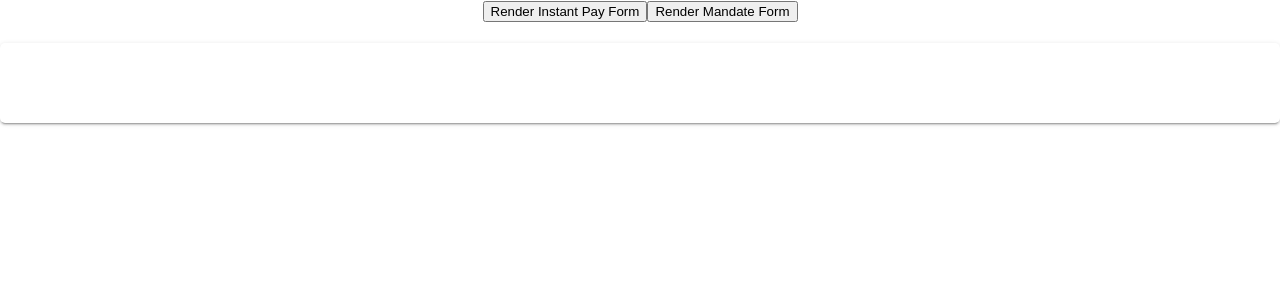
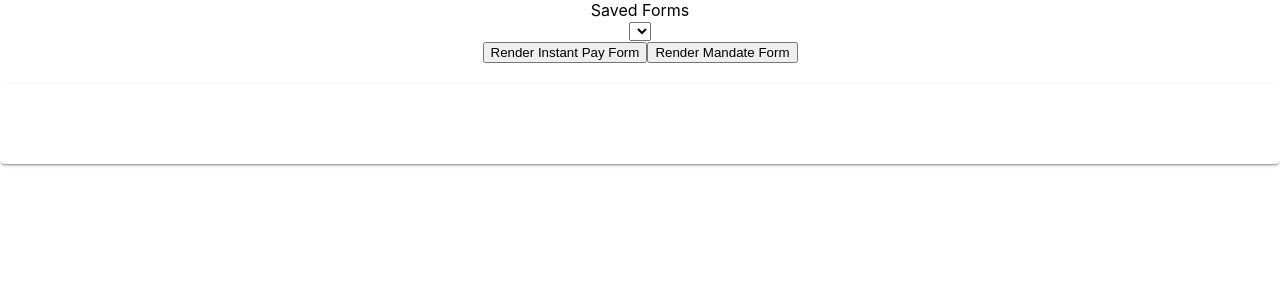
Before and after one commit to mynamenn/FormBuilderRenderer, a React (Create React App) app: page / in a window 1280 px wide. Shown: the top 300 px of the page. Built offline with nearby package versions, Linux system fonts and the light colour scheme.

Commit message:
Added view saved forms functionality

```diff
--- a/package.json
+++ b/package.json
@@ -1,7 +1,6 @@
 {
   "name": "renderer",
   "version": "0.1.0",
-  "proxy": "http://localhost:8080",
   "private": true,
   "dependencies": {
     "@testing-library/jest-dom": "^4.2.4",
--- a/src/components/MainPage.jsx
+++ b/src/components/MainPage.jsx
@@ -7,7 +7,8 @@ var link = "";
 var formType = "";
 class MainPage extends React.Component {
     state = {
-        newForm: {},
+        savedForms: [],
+        formName: "",
         tasks: {},
         taskIds: [],
         Regex: {},
@@ -16,21 +17,23 @@ class MainPage extends React.Component {
 
     handleGetData = (form) => {
         axios
-            .get('/DemoApp/add')
+            .get('http://localhost:8080/DemoApp/add')
             .then(response => {
-                this.setState({ newForm: response.data['newForm'] });
-                this.setState({ tasks: response.data['tasks'] });
+                console.log(response.data);
+                this.setState({ savedForms: response.data });
+                this.setState({ formName: Object.keys(this.state.savedForms[0]['newForm']) })
+                this.setState({ tasks: this.state.savedForms[0]['newForm'][this.state.formName]['tasks'] })
                 this.setState({
                     taskIds:
-                        this.state.newForm[Object.keys(this.state.newForm)]['taskIds']
+                        this.state.savedForms[0]['newForm'][Object.keys(this.state.savedForms[0]['newForm'])]['taskIds']
                 });
-                this.setState({ bankList: response.data['bankList'] });
-                this.setState({ Regex: response.data['Regex'] })
+                this.setState({ bankList: response.data[0]['bankList'] });
+                this.setState({ Regex: response.data[0]['Regex'] })
+                console.log(this.state)
             })
             .catch(error => {
                 console.log(error)
             })
-
         if (form === "Instant") {
             document.getElementById('submitInstant').style.display = "block";
             document.getElementById('submitMandate').style.display = "none";
@@ -168,17 +171,18 @@ class MainPage extends React.Component {
                 var idType = document.getElementById('Id Type').value;
                 var idValue = 88585858599;
                 var bankId = document.getElementById('Bank List').value;
-                var method = "00";
+                var method = "03";
                 var merchantId = "1";
                 var employeeId = "2";
                 var effectiveDate = "2020-07-15";
+                var referenceNumber = "TTccc0001";
 
                 link = url + "frequency=" + frequency + "&amount=" + amount
                     + "&maximumFrequency=" + maximumFrequency + "&purposeOfPayment=" + purposeOfPayment
                     + "&businessModel=" + businessModel + "&name=" + name + "&method=" + method
                     + "&emailAddress=" + emailAddress + "&idType=" + idType
                     + "&idValue=" + idValue + "&bankId=" + bankId
-                    + "&merchantId=" + merchantId + "&employeeId=" + employeeId + "&effectiveDate=" + effectiveDate;
+                    + "&merchantId=" + merchantId + "&employeeId=" + employeeId + "&effectiveDate=" + effectiveDate + "&referenceNumber=" + referenceNumber;
 
                 window.location.href = link;
             }
@@ -188,13 +192,31 @@ class MainPage extends React.Component {
         }
     }
 
+    handleUpdateForm = (data) => {
+        var datas = data.split('|');
+        var formName = datas[0];
+        var index = datas[1];
+        this.setState({ formName: formName });
+        this.setState({ tasks: this.state.savedForms[index]['newForm'][formName]['tasks'] })
+        this.setState({ taskIds: this.state.savedForms[index]['newForm'][formName]['taskIds'] })
+    }
+
     render() {
 
         return (
             <div>
+                <label htmlFor="savedForms">Saved Forms</label>
+                <br />
+                <select id="savedForms" required
+                    onChange={() => this.handleUpdateForm(document.getElementById('savedForms').value)}>
+                    {this.state.savedForms.map((form, index) =>
+                        <option value={Object.keys(form['newForm']) + '|' + index}>{Object.keys(form['newForm'])}</option>
+                    )}
+                </select>
+                <br />
                 <button onClick={() => this.handleGetData("Instant")}>Render Instant Pay Form</button>
                 <button onClick={() => this.handleGetData("Mandate")}>Render Mandate Form</button>
-                <h1>{Object.keys(this.state.newForm)}</h1>
+                <h1>{this.state.formName}</h1>
                 <form name="signUp">
                     {this.state.taskIds.map(taskId => (
                         <Renderer key={this.state.tasks[taskId]['content']} id={this.state.tasks[taskId]['content']}
```
